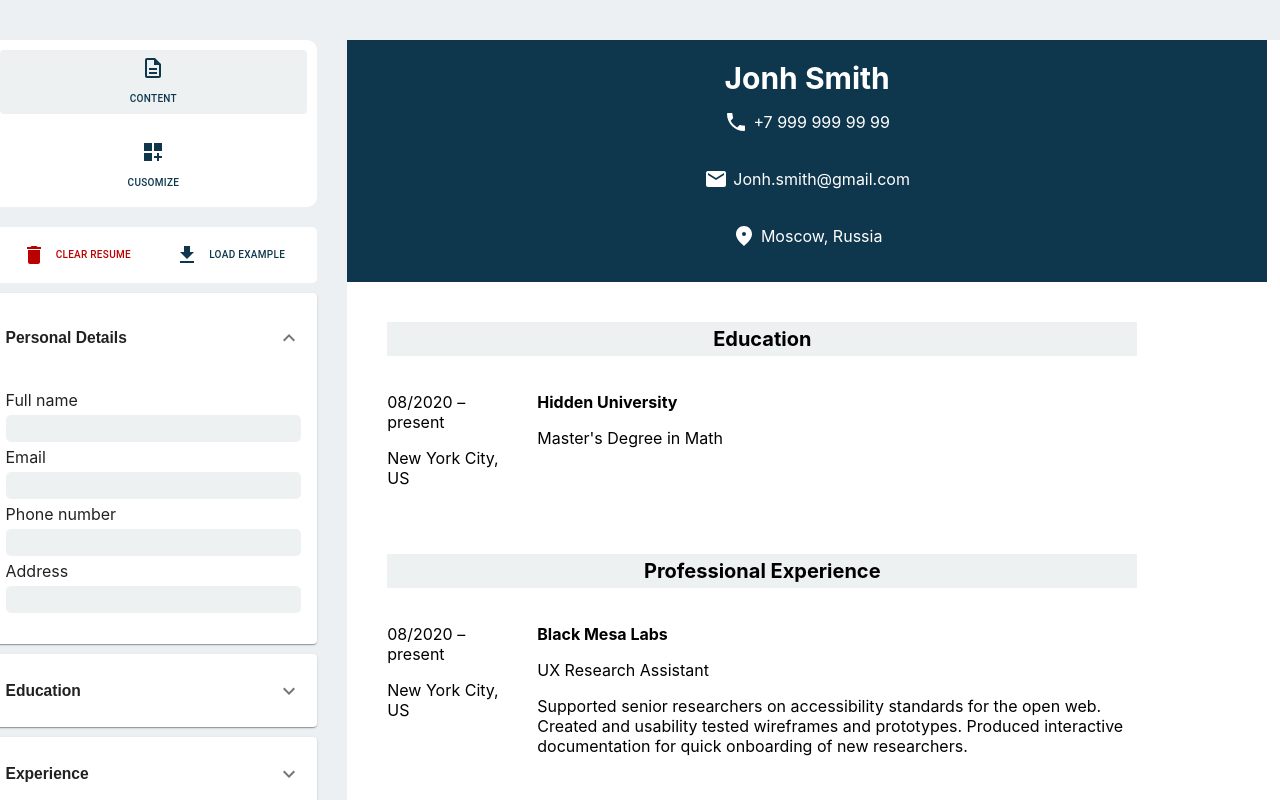
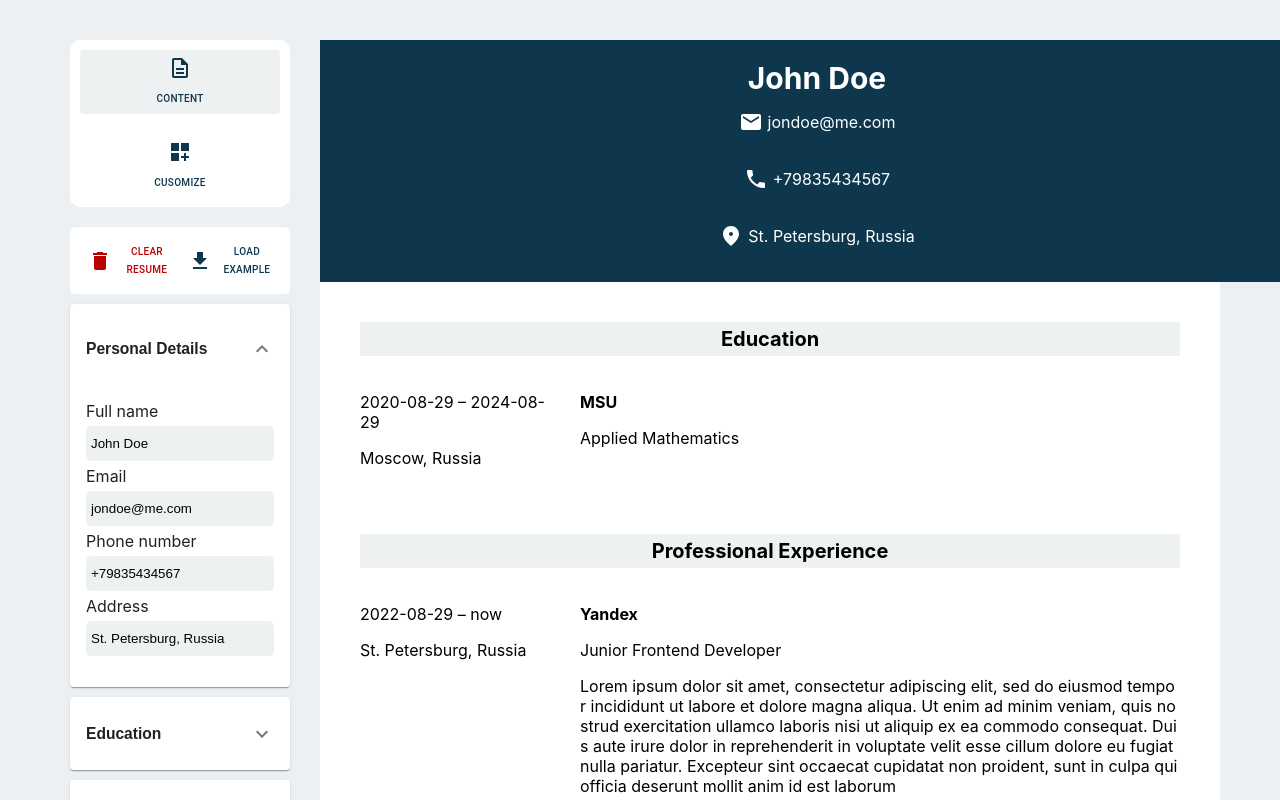
Before and after one commit to Shilllo/CV-Application, a React (Create React App) app: page / in a window 1280 px wide. Both pictures are taken after a click on the button "Personal Details". Shown: the top 800 px of the page. Built offline with nearby package versions, Linux system fonts and the light colour scheme.

Commit message:
Add logic of creating resume, clearing and loading resume

```diff
--- a/src/App.css
+++ b/src/App.css
@@ -105,6 +105,7 @@ html {
   background-color: rgba(14, 55, 78, 0.07);
   border: 0;
   height: 25px;
+  padding: 5px;
 }
 
 .form > textarea {
@@ -202,11 +203,13 @@ html {
 .experience-description {
   /* height: fit-content; */
   width: 600px;
+  height: fit-content;
+  word-break: break-all;
 }
 
 .experience-leftSide,
 .education-leftSide {
-  width: 130px;
+  width: 200px;
 }
 @media (max-width: 1501px) {
   .App-main {
--- a/src/App.tsx
+++ b/src/App.tsx
@@ -4,11 +4,81 @@ import "./App.css";
 import EditSide from "./components/edit-side/edit-side";
 import ResumeContainer from "./components/resume-container/resume-container";
 function App() {
+  const [personalInfo, setPersonalInfo] = React.useState({
+    fullName: "John Doe",
+    email: "jondoe@me.com",
+    phoneNumber: "+79835434567",
+    address: "St. Petersburg, Russia",
+  });
+
+  const handleInputChangePersonal = (
+    event: React.ChangeEvent<HTMLInputElement>
+  ) => {
+    const { name, value } = event.target;
+    setPersonalInfo({
+      ...personalInfo,
+      [name]: value,
+    });
+  };
+
+  const [education, setEducation] = React.useState({
+    placeOfStudy: "MSU",
+    degree: "Applied Mathematics",
+    startDate: "2020-08-29",
+    endDate: "2024-08-29",
+    location: "Moscow, Russia",
+  });
+
+  const handleInputChangeEducation = (
+    event: React.ChangeEvent<HTMLInputElement>
+  ) => {
+    const { name, value } = event.target;
+    setEducation({
+      ...education,
+      [name]: value,
+    });
+  };
+
+  const [experience, setExperience] = React.useState({
+    companyName: "Yandex",
+    position: "Junior Frontend Developer",
+    startDate: "2022-08-29",
+    endDate: "now",
+    location: "St. Petersburg, Russia",
+    description:
+      "Lorem ipsum dolor sit amet, consectetur adipiscing elit, sed do eiusmod tempor incididunt ut labore et dolore magna aliqua. Ut enim ad minim veniam, quis nostrud exercitation ullamco laboris nisi ut aliquip ex ea commodo consequat. Duis aute irure dolor in reprehenderit in voluptate velit esse cillum dolore eu fugiat nulla pariatur. Excepteur sint occaecat cupidatat non proident, sunt in culpa qui officia deserunt mollit anim id est laborum",
+  });
+
+  const handleInputChangeExperience = (
+    event: React.ChangeEvent<HTMLTextAreaElement | HTMLInputElement>
+  ) => {
+    const { name, value } = event.target;
+    setExperience({
+      ...experience,
+      [name]: value,
+    });
+  };
+
   return (
     <div className="App">
       <main className="App-main">
-        <EditSide />
-        <ResumeContainer />
+        <EditSide
+          handleInputChangePersonal={handleInputChangePersonal}
+          personalInfo={personalInfo}
+          handleInputChangeEducation={handleInputChangeEducation}
+          education={education}
+          handleInputChangeExperience={handleInputChangeExperience}
+          experience={experience}
+          setPersonalInfo={setPersonalInfo}
+          setEducation={setEducation}
+          setExperience={setExperience}
+        />
+        <ResumeContainer
+          personalInfo={personalInfo}
+          education={education}
+          experience={experience}
+        />
+        {/* <p>{{ resume.fullName }}</p> */}
       </main>
     </div>
   );
--- a/src/components/edit-side/edit-side.tsx
+++ b/src/components/edit-side/edit-side.tsx
@@ -8,7 +8,73 @@ import DescriptionOutlined from "@mui/icons-material/DescriptionOutlined";
 import DashboardCustomizeIcon from "@mui/icons-material/DashboardCustomize";
 import DeleteIcon from "@mui/icons-material/Delete";
 import DownloadIcon from "@mui/icons-material/Download";
-export default function EditSide() {
+
+interface Props {
+  personalInfo: {
+    fullName: string;
+    email: string;
+    phoneNumber: string;
+    address: string;
+  };
+  handleInputChangePersonal: (
+    event: React.ChangeEvent<HTMLInputElement>
+  ) => void;
+
+  education: {
+    placeOfStudy: string;
+    degree: string;
+    startDate: string;
+    endDate: string;
+    location: string;
+  };
+  handleInputChangeEducation: (
+    event: React.ChangeEvent<HTMLInputElement>
+  ) => void;
+
+  experience: {
+    companyName: string;
+    position: string;
+    startDate: string;
+    endDate: string;
+    location: string;
+    description: string;
+  };
+  handleInputChangeExperience: (
+    event: React.ChangeEvent<HTMLInputElement>
+  ) => void;
+  setPersonalInfo: (personalInfo: {
+    fullName: string;
+    email: string;
+    phoneNumber: string;
+    address: string;
+  }) => void;
+  setEducation: (education: {
+    placeOfStudy: string;
+    degree: string;
+    startDate: string;
+    endDate: string;
+    location: string;
+  }) => void;
+  setExperience: (experience: {
+    companyName: string;
+    position: string;
+    startDate: string;
+    endDate: string;
+    location: string;
+    description: string;
+  }) => void;
+}
+export default function EditSide({
+  handleInputChangePersonal,
+  personalInfo,
+  handleInputChangeEducation,
+  education,
+  handleInputChangeExperience,
+  experience,
+  setPersonalInfo,
+  setEducation,
+  setExperience,
+}: Props) {
   return (
     <div className="edit-side">
       <div className="sidebar">
@@ -21,19 +87,41 @@ export default function EditSide() {
           <p>Cusomize</p>
         </Button>
       </div>
-
       <div className="form-container">
         <div className="clear-load">
-          <Button>
+          <Button
+            onClick={() => {
+              setPersonalInfo({
+                fullName: "",
+                email: "",
+                phoneNumber: "",
+                address: "",
+              });
+              setEducation({
+                placeOfStudy: "",
+                degree: "",
+                startDate: "",
+                endDate: "",
+                location: "",
+              });
+              setExperience({
+                companyName: "",
+                position: "",
+                startDate: "",
+                endDate: "",
+                location: "",
+                description: "",
+              });
+            }}
+          >
             <DeleteIcon />
             <p>Clear Resume</p>
           </Button>
-          <Button>
+          <Button onClick={() => window.location.reload()}>
             <DownloadIcon />
             <p>Load Example</p>
           </Button>
         </div>
-
         <div className="personal-info-form ">
           <Accordion className="Mui-expanded">
             <AccordionSummary
@@ -46,18 +134,45 @@ export default function EditSide() {
             <AccordionDetails>
               <div className="form">
                 <label htmlFor="full-name">Full name</label>
-                <input type="text" id="full-name" />
+                <input
+                  type="text"
+                  id="full-name"
+                  name="fullName"
+                  placeholder="First and last name"
+                  value={personalInfo.fullName}
+                  onChange={handleInputChangePersonal}
+                />
                 <label htmlFor="email">Email</label>
-                <input type="email" id="email" />
+                <input
+                  type="email"
+                  id="email"
+                  name="email"
+                  placeholder="Enter email"
+                  value={personalInfo.email}
+                  onChange={handleInputChangePersonal}
+                />
                 <label htmlFor="phone">Phone number</label>
-                <input type="tel" id="phone" />
+                <input
+                  type="text"
+                  id="phone"
+                  name="phoneNumber"
+                  placeholder="Enter phone number"
+                  value={personalInfo.phoneNumber}
+                  onChange={handleInputChangePersonal}
+                />
                 <label htmlFor="address">Address</label>
-                <input type="text" id="address" />
+                <input
+                  type="text"
+                  id="address"
+                  name="address"
+                  placeholder="Enter address"
+                  value={personalInfo.address}
+                  onChange={handleInputChangePersonal}
+                />
               </div>
             </AccordionDetails>
           </Accordion>
         </div>
-
         <div className="education-form">
           <Accordion>
             <AccordionSummary
@@ -70,22 +185,56 @@ export default function EditSide() {
             <AccordionDetails>
               <div className="form">
                 <label htmlFor="place-of-study">Place of study</label>
-                <input type="text" id="place-of-study" />
+                <input
+                  type="text"
+                  id="place-of-study"
+                  name="placeOfStudy"
+                  placeholder="Enter place of study"
+                  value={education.placeOfStudy}
+                  onChange={handleInputChangeEducation}
+                />
                 <label htmlFor="degree">Degree</label>
-                <input type="text" id="degree" />
+                <input
+                  type="text"
+                  id="degree"
+                  name="degree"
+                  placeholder="Enter degree"
+                  value={education.degree}
+                  onChange={handleInputChangeEducation}
+                />
                 <label htmlFor="start-date">Start Date</label>
-                <input type="date" id="start-date" />
+                <input
+                  type="date"
+                  id="start-date"
+                  name="startDate"
+                  placeholder="Enter start date"
+                  value={education.startDate}
+                  onChange={handleInputChangeEducation}
+                />
                 <label htmlFor="end-date">End Date</label>
-                <input type="date" id="end-date" />
+                <input
+                  type="date"
+                  id="end-date"
+                  name="endDate"
+                  value={education.endDate}
+                  placeholder="Enter end date"
+                  onChange={handleInputChangeEducation}
+                />
                 <label htmlFor="Location">Location</label>
-                <input type="text" id="Location" />
+                <input
+                  type="text"
+                  id="Location"
+                  name="location"
+                  placeholder="Enter location"
+                  value={education.location}
+                  onChange={handleInputChangeEducation}
+                />
               </div>
 
               <button className="addEducation">+ Education</button>
             </AccordionDetails>
           </Accordion>
         </div>
-
         <div className="experience-form">
           <Accordion>
             <AccordionSummary
@@ -98,17 +247,60 @@ export default function EditSide() {
             <AccordionDetails>
               <div className="form">
                 <label htmlFor="company-name">Company Name</label>
-                <input type="text" id="company-name" />
+                <input
+                  type="text"
+                  id="company-name"
+                  name="companyName"
+                  placeholder="Enter company name"
+                  value={experience.companyName}
+                  onChange={handleInputChangeExperience}
+                />
                 <label htmlFor="postition-title">Position Title</label>
-                <input type="text" id="postition-title" />
+                <input
+                  type="text"
+                  id="postition-title"
+                  name="position"
+                  placeholder="Enter position title"
+                  value={experience.position}
+                  onChange={handleInputChangeExperience}
+                />
                 <label htmlFor="start-date">Start Date</label>
-                <input type="date" id="start-date" />
+                <input
+                  type="date"
+                  id="start-date"
+                  name="startDate"
+                  placeholder="Enter start date"
+                  value={experience.startDate}
+                  onChange={handleInputChangeExperience}
+                />
                 <label htmlFor="end-date">End Date</label>
-                <input type="date" id="end-date" />
+                <input
+                  type="date"
+                  id="end-date"
+                  name="endDate"
+                  placeholder="Enter end date"
+                  value={experience.endDate}
+                  onChange={handleInputChangeExperience}
+                />
                 <label htmlFor="location">Location</label>
-                <input type="text" id="location" />
+                <input
+                  type="text"
+                  id="location"
+                  name="location"
+                  placeholder="Enter location"
+                  value={experience.location}
+                  onChange={handleInputChangeExperience}
+                />
                 <label htmlFor="description">Description</label>
-                <textarea id="description" rows={4} cols={50} />
+                <input
+                  id="description"
+                  // rows={4}
+                  // cols={50}
+                  name="description"
+                  placeholder="Enter description"
+                  value={experience.description}
+                  onChange={handleInputChangeExperience}
+                />
               </div>
 
               <button className="addExperience">+ Experience</button>
--- a/src/components/item-education/item-education.tsx
+++ b/src/components/item-education/item-education.tsx
@@ -1,16 +1,27 @@
 import * as React from "react";
 
-export default function ItemEducation() {
+interface Props {
+  education: {
+    placeOfStudy: string;
+    degree: string;
+    startDate: string;
+    endDate: string;
+    location: string;
+  };
+}
+export default function ItemEducation({ education }: Props) {
   return (
     <div className="item-education">
       <div className="education-leftSide">
-        <p className="education-date">08/2020 – present</p>
-        <p className="education-location">New York City, US</p>
+        <p className="education-date">
+          {education.startDate} – {education.endDate}
+        </p>
+        <p className="education-location">{education.location}</p>
       </div>
 
       <div className="education-rightSide">
-        <p className="education-place">Hidden University</p>
-        <p className="education-degree">Master's Degree in Math</p>
+        <p className="education-place">{education.placeOfStudy}</p>
+        <p className="education-degree">{education.degree}</p>
       </div>
     </div>
   );
--- a/src/components/item-experience/item-experience.tsx
+++ b/src/components/item-experience/item-experience.tsx
@@ -1,20 +1,29 @@
+import exp from "constants";
 import * as React from "react";
-export default function ItemExperience() {
+interface Props {
+  experience: {
+    companyName: string;
+    position: string;
+    startDate: string;
+    endDate: string;
+    location: string;
+    description: string;
+  };
+}
+export default function ItemExperience({ experience }: Props) {
   return (
     <div className="item-experience">
       <div className="experience-leftSide">
-        <p className="experience-date">08/2020 – present</p>
-        <p className="experience-location">New York City, US</p>
+        <p className="experience-date">
+          {experience.startDate} – {experience.endDate}
+        </p>
+        <p className="experience-location">{experience.location}</p>
       </div>
 
       <div className="experience-rightSide">
-        <p className="experience-place">Black Mesa Labs</p>
-        <p className="experience-position">UX Research Assistant</p>
-        <div className="experience-description">
-          Supported senior researchers on accessibility standards for the open
-          web. Created and usability tested wireframes and prototypes. Produced
-          interactive documentation for quick onboarding of new researchers.
-        </div>
+        <p className="experience-place">{experience.companyName}</p>
+        <p className="experience-position">{experience.position}</p>
+        <div className="experience-description">{experience.description}</div>
       </div>
     </div>
   );
--- a/src/components/resume-container/resume-container.tsx
+++ b/src/components/resume-container/resume-container.tsx
@@ -4,24 +4,53 @@ import FmdGoodIcon from "@mui/icons-material/FmdGood";
 import LocalPhoneIcon from "@mui/icons-material/LocalPhone";
 import ItemEducation from "../item-education/item-education";
 import ItemExperience from "../item-experience/item-experience";
-export default function ResumeContainer() {
+
+interface Props {
+  personalInfo: {
+    fullName: string;
+    email: string;
+    phoneNumber: string;
+    address: string;
+  };
+  education: {
+    placeOfStudy: string;
+    degree: string;
+    startDate: string;
+    endDate: string;
+    location: string;
+  };
+  experience: {
+    companyName: string;
+    position: string;
+    startDate: string;
+    endDate: string;
+    location: string;
+    description: string;
+  };
+}
+export default function ResumeContainer({
+  personalInfo,
+  education,
+  experience,
+}: Props) {
   return (
     <div className="resume-container">
       <div className="resume">
         <div className="resume-header">
-          <div className="name">Jonh Smith</div>
+          <div className="name">{personalInfo.fullName}</div>
 
           <div className="contacts">
+            <div className="email">
+              <EmailIcon />
+              <p>{personalInfo.email}</p>
+            </div>
             <div className="phone">
               <LocalPhoneIcon />
-              <p>+7 999 999 99 99</p>
+              <p>{personalInfo.phoneNumber}</p>
             </div>
-            <div className="email">
-              <EmailIcon />
-              <p>Jonh.smith@gmail.com</p>
-            </div>
+
             <div className="location">
-              <FmdGoodIcon /> <p>Moscow, Russia</p>
+              <FmdGoodIcon /> <p>{personalInfo.address}</p>
             </div>
           </div>
         </div>
@@ -29,12 +58,12 @@ export default function ResumeContainer() {
         <div className="resume-body">
           <div className="education">
             <h3 className="title">Education</h3>
-            <ItemEducation />
+            <ItemEducation education={education} />
           </div>
 
           <div className="experience">
             <h3 className="title">Professional Experience</h3>
-            <ItemExperience />
+            <ItemExperience experience={experience} />
           </div>
         </div>
       </div>
```
